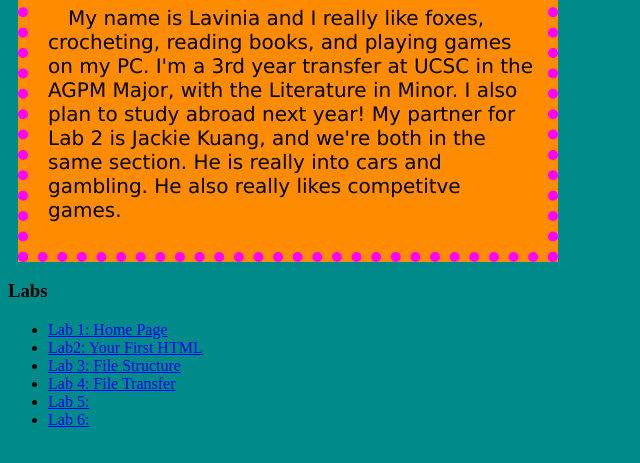
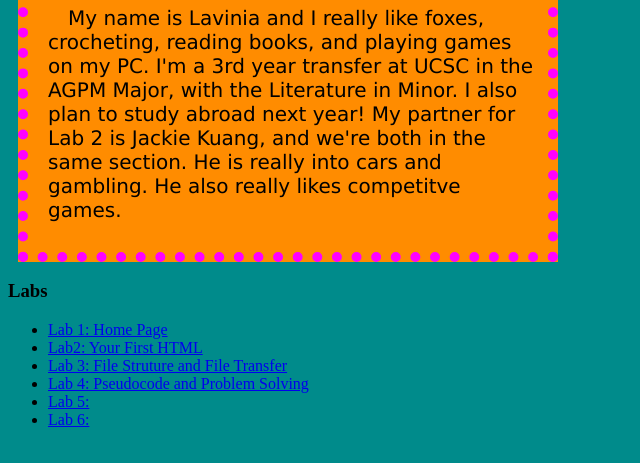
Before and after one commit to sickofsadness/Art101C, a plain HTML site: page lab2/index.html in a window 1280 px wide. Shown: the part 125-588 px from the top of the page, without its empty margins (0-640 px from the left). Drawn offline with Linux system fonts and the light colour scheme.

Commit message:
Editing links

```diff
--- a/lab2/index.html
+++ b/lab2/index.html
@@ -22,8 +22,8 @@
 
 				<li><a href="../index.html"> Lab 1: Home Page </a> </li>
 				<li><a href="../lab2/index.html"> Lab2: Your First HTML </a> </li>
-				<li><a href="../lab3/index.html"> Lab 3: File Structure </a> </li>
-				<li><a href="../lab4/index.html"> Lab 4: File Transfer </a> </li>
+				<li><a href="../lab3/index.html"> Lab 3: File Struture and File Transfer </a> </li>
+				<li><a href="../lab4/index.html"> Lab 4: Pseudocode and Problem Solving </a> </li>
 				<li><a href="../lab5/index.html"> Lab 5: </a> </li>
 				<li><a href="../lab6/index.html"> Lab 6: </a></li>
 
```
Also changed, not shown: lab3/index.html (+2 -2 lines).
